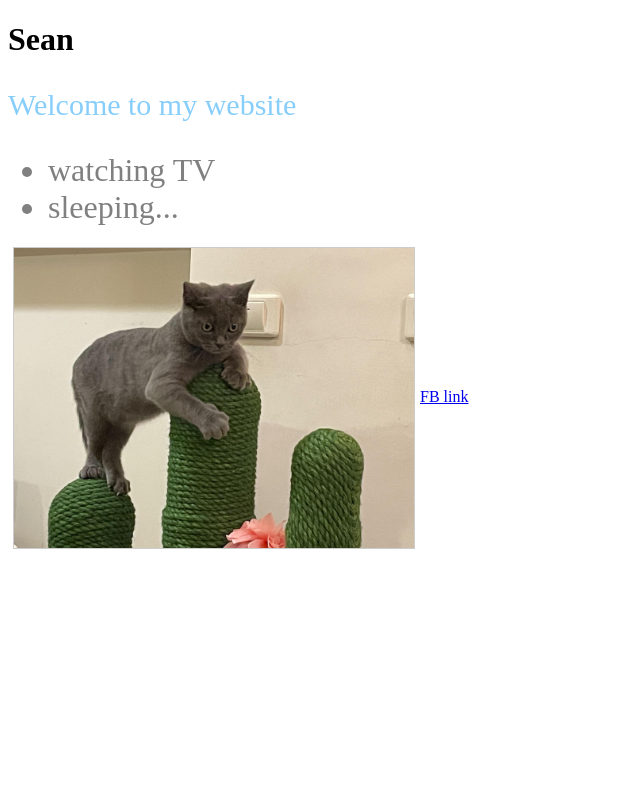
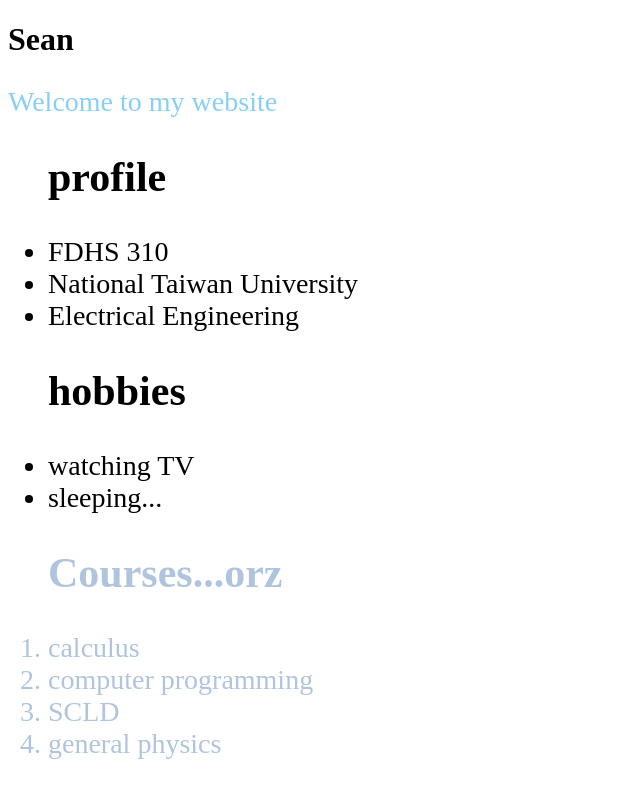
Before and after one commit to NTUEEInfoDep/webLecture-2021, a plain HTML site: page class01_WebBasics/index.html in a window 1280 px wide. Shown: the top 785 px of the page, without its empty margins (0-640 px from the left). Drawn offline with Linux system fonts and the light colour scheme.

Commit message:
Modify the website on 2021/10/16

```diff
--- a/class01_WebBasics/index.html
+++ b/class01_WebBasics/index.html
@@ -1,6 +1,7 @@
 <!DOCTYPE html>
 <html>
-  <head>
+  <head lang="zh-Hant">
+    <meta name="google" content="notranslate" />
     <title>Sean</title>
     <link rel="stylesheet" type="text/css" href="./styles/main.css" />
   </head>
@@ -9,13 +10,31 @@
     <div>
       <h1>Sean</h1>
       <p>Welcome to my website</p>
+
       <ul>
+        <h2>profile</h2>
+        <li>FDHS 310</li>
+        <li>National Taiwan University</li>
+        <li>Electrical Engineering</li>
+      </ul>
+
+      <ul>
+        <h2>hobbies</h2>
         <li>watching TV</li>
         <li>sleeping...</li>
       </ul>
+
+      <ol>
+        <h2>Courses...orz</h2>
+        <li>calculus</li>
+        <li>computer programming</li>
+        <li>SCLD</li>
+        <li>general physics</li>
+      </ol>
       <img src="images/fattyCat.jpg" alt="A fatty cat" />
-      <p><br /><br /><br /></p>
-      <a href="https://www.facebook.com/profile.php?id=100004864456511">FB link</a>
+      <p>She is a fat cat, which is either eating or sleeping all the day.</p>
+      <p><br /></p>
+      <a href="https://www.facebook.com/profile.php?id=100004864456511">My facebook link</a>
     </div>
   </body>
 </html>
--- a/class01_WebBasics/styles/main.css
+++ b/class01_WebBasics/styles/main.css
@@ -1,18 +1,22 @@
 div img {
   margin: 5px;
   border: 1px solid #ccc;
-  float: left;
-  width: 400px;
+  width: 600px;
   display: block;
-  float: left;
-  max-width: 100%;
 }
 div p {
   text-align: left;
   color: lightskyblue;
-  font-size: 30px;
+  font-size: 28px;
+  display: block;
 }
-div li {
-  color: gray;
-  font-size: 32px;
+div ol {
+  color: lightsteelblue;
+  font-size: 28px;
+  display: block;
 }
+div ul {
+  color: black;
+  font-size: 28px;
+  display: block;
+}
```
